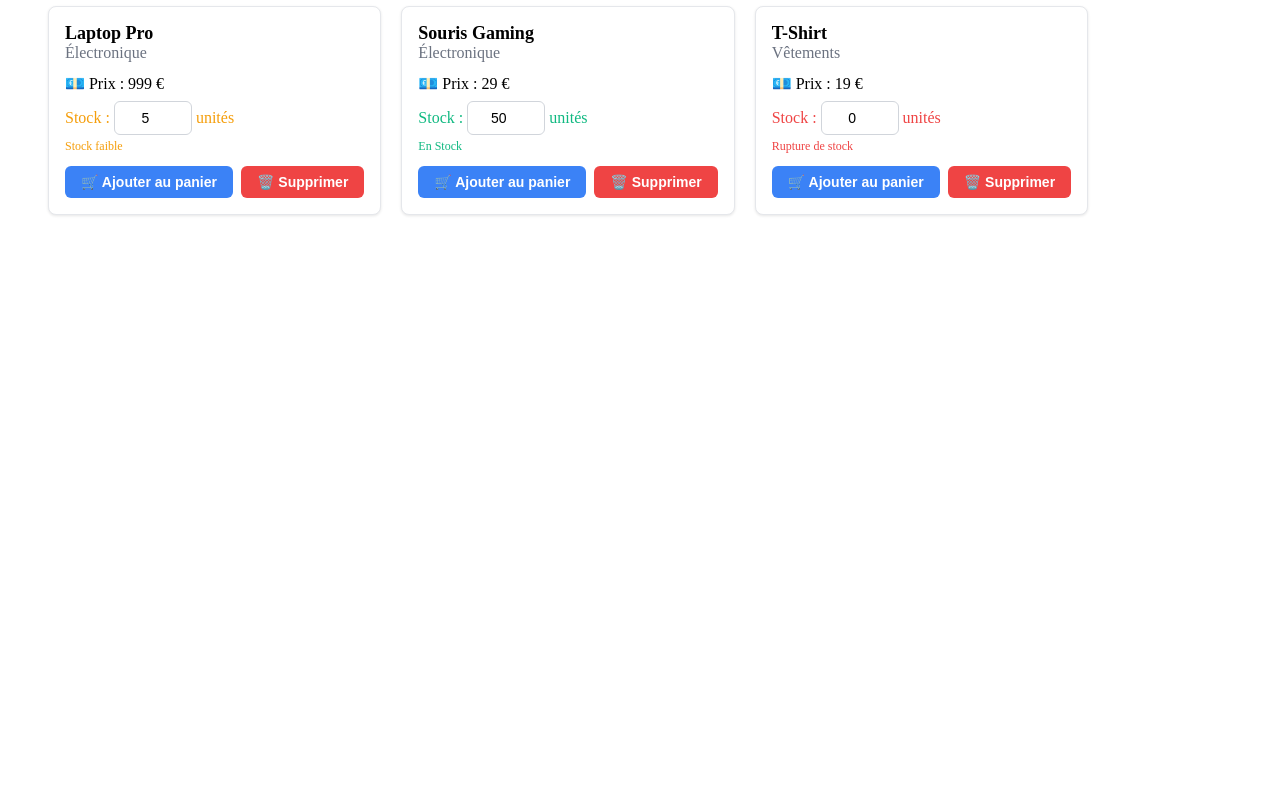
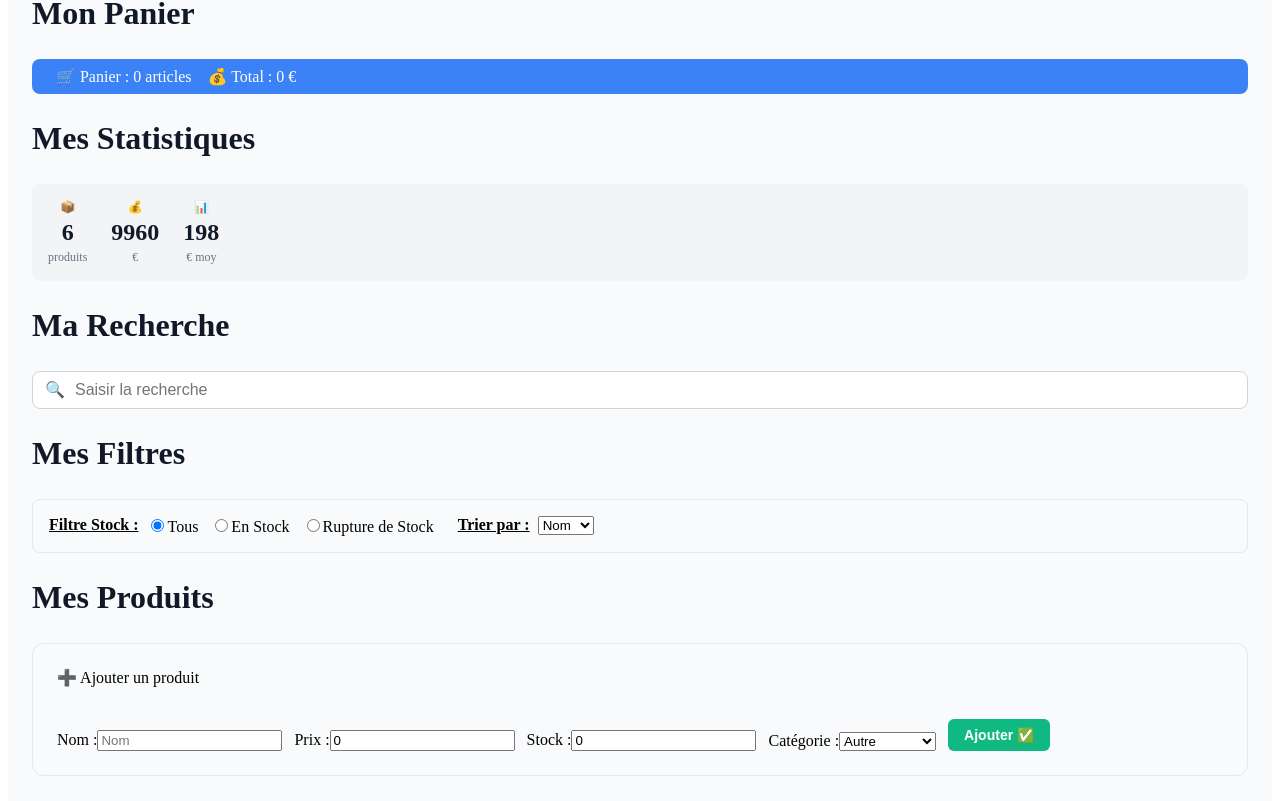
Before and after one commit to CvSi-DeV/product-manager, a React (Vite) app: page / in a window 1280 px wide. Shown: the part 122-923 px from the top of the page. Before the commit the page ends 800 px from the top, so only its background shows below. Built offline with nearby package versions, Linux system fonts and the light colour scheme.

Commit message:
feat: complete App.tsx integration - product manager v1 + minor fixes

```diff
--- a/src/App.tsx
+++ b/src/App.tsx
@@ -1,16 +1,49 @@
 import { useState } from 'react';
-import type { Product } from './types/Product';
+import { appContainer, h2Title, productCountSpan, productGrill } from './styles/theme';
+import { type ProductFilterStock, type ProductSortBy, type Product } from './types/Product';
+import { INITIAL_PRODUCTS } from './data/initialDatas';
 import ProductCard from './components/ProductCard';
+import Cart from './components/Cart';
+import Statistics from './components/Statistics';
+import SearchBar from './components/SearchBar';
+import FilterPanel from './components/FilterPanel';
+import ProductForm from './components/ProductForm';
 
 function App() {
-  const [products, setProducts] = useState<Product[]>([
-    { id: 1, name: "Laptop Pro", price: 999, stock: 5, category: "Électronique" },
-    { id: 2, name: "Souris Gaming", price: 29, stock: 50, category: "Électronique" },
-    { id: 3, name: "T-Shirt", price: 19, stock: 0, category: "Vêtements" }
-  ]);
+  //STATES
+  //Products
+  const [products, setProducts] = useState<Product[]>(INITIAL_PRODUCTS);
+
+  //Cart
+  const [productsInCart, setProductsInCart] = useState<number[]>([]);
+
+  //Search
+  const [searchedTerm, setSearchedTerm] = useState('');
+
+  //FilterPanel
+  const [filterStock, setFilterStock] = useState<ProductFilterStock>("all");
+  const [sortBy, setSortBy] = useState<ProductSortBy>('name');
+
+  //ProductForm
+  const handleAddProduct = (product: Omit<Product, 'id'>) => {
+    //Déterminer un nouvel Id
+    const newId = Math.max(...products.map(p => p.id), 0) + 1;
+
+    //Créer un nouveau produit
+    const newProduct = { ...product, id: newId };
+
+    //Ajouter le nouveau produit à la liste
+    setProducts([...products, newProduct]);
+  };
 
   const handleAddToCart = (id: number) => {
+    const productToCart = products.find(p => (p.id === id));
+    if (!productToCart) {
+      return console.log(`Produit inexistant '${id}': impossible d'ajouter au panier`);
+    }
+    setProductsInCart([...productsInCart, id]);
     console.log("Ajout panier:", id);
+    console.log("panier: ", productsInCart);
   };
 
   const handleDelete = (id: number) => {
@@ -23,21 +56,60 @@
     ));
   };
 
+  // Rechercher par le nom
+  const searchedProducts = products.filter((product) => (product.name.toLowerCase().includes(searchedTerm.toLowerCase())));
+
+  // Filtrer par le stock
+  const filteredProducts = searchedProducts.filter((p) => {
+    if (filterStock === 'inStock') return p.stock > 0;
+    if (filterStock === 'outOfStock') return p.stock === 0;
+    return true;  // 'all'
+  });
+
+  // tri par le critère
+  const sortedProducts = [...filteredProducts].sort((p1, p2) => {
+    if (sortBy === 'name')
+      return p1.name.localeCompare(p2.name);
+
+    if (sortBy === 'price')
+      return p1.price - p2.price;
+
+    if (sortBy === 'stock')
+      return p1.stock - p2.stock
+
+    return 0;
+  });
+
   return (
-    <div style={{ padding: '40px' }}>
+    <div style={appContainer}>
       <h1>Product Manager</h1>
-      <div style={{ display: 'flex', gap: '20px', flexWrap: 'wrap' }}>
-        {products.map(product => (
-          <ProductCard
-            key={product.id}
-            product={product}
-            onAddToCart={handleAddToCart}
-            onDelete={handleDelete}
-            onUpdateStock={handleUpdateStock}
-          />
-        ))}
+      <div>
+        <h2 style={h2Title}>Mon Panier</h2>
+        <Cart cart={productsInCart} products={products} />
       </div>
       <div>
+        <h2 style={h2Title}>Mes Statistiques</h2>
+        <Statistics products={products} />
+      </div>
+      <div>
+        <h2 style={h2Title}>Ma Recherche</h2>
+        <SearchBar searchTerm={searchedTerm} onSearchChange={setSearchedTerm} />
+      </div>
+      <div>
+        <h2 style={h2Title}>Mes Filtres</h2>
+        <FilterPanel filterStock={filterStock} onFilterStock={setFilterStock} sortBy={sortBy} onSortBy={setSortBy} />
+      </div>
+      <div>
+        <h2 style={h2Title}>Mes Produits</h2>
+        <ProductForm onAddProduct={handleAddProduct} />
+        <span style={productCountSpan}>
+          {sortedProducts.length === 1 ? `${sortedProducts.length} produit affiché` : `${sortedProducts.length} produits affichés`}
+        </span>
+        <div style={productGrill}>
+          {sortedProducts.map(
+            (product) => <ProductCard key={product.id} product={product} onAddToCart={handleAddToCart} onDelete={handleDelete} onUpdateStock={handleUpdateStock} />
+          )}
+        </div>
       </div>
     </div>
   );
--- a/src/components/FilterPanel.tsx
+++ b/src/components/FilterPanel.tsx
@@ -1,5 +1,5 @@
 import type { ProductFilterStock, ProductSortBy } from "../types/Product";
-import { filterPanelContainer, inputRadioFilterPanel } from "../styles/theme";
+import { filterPanelContainer, inputRadioFilterPanel, spacing } from "../styles/theme";
 
 interface FilterPanelProps {
     filterStock: ProductFilterStock;
@@ -11,7 +11,10 @@
 function FilterPanel({ filterStock, onFilterStock, sortBy, onSortBy }: FilterPanelProps) {
     return (
         <div style={filterPanelContainer}>
-            <label>Filtre Stock</label>
+            <div style={{display:'flex'}}>
+                <span style={{ fontWeight: '600', marginRight: spacing.sm }}>
+                    <u>Filtre Stock : </u>
+                </span>
                 <div style={inputRadioFilterPanel}>
                     <label>
                         <input type="radio" name="filterStock" value='all' checked={filterStock === 'all'}
@@ -26,14 +29,19 @@
                             onChange={(e) => onFilterStock(e.currentTarget.value as ProductFilterStock)} />
                         Rupture de Stock</label>
                 </div>
+            </div>
+            <div style={{display:'flex'}}>
+                <span style={{ fontWeight: '600', marginRight: spacing.sm }}>
+                    <u>Trier par :</u>
+                </span>
                 <div>
-                <label>Trier par : </label>
                     <select value={sortBy} onChange={(e) => { onSortBy(e.currentTarget.value as ProductSortBy) }}>
                         <option value="name">Nom</option>
                         <option value="price">Prix</option>
                         <option value="stock">Stock</option>
                     </select>
                 </div>
+            </div>
         </div >);
 }
 export default FilterPanel;
--- a/src/components/ProductCard.tsx
+++ b/src/components/ProductCard.tsx
@@ -56,7 +56,7 @@
                     min={0}
                     value={product.stock}
                     onChange={
-                        (e) => onUpdateStock(product.id, Number.parseInt(e.currentTarget.value, 10))
+                        (e) => onUpdateStock(product.id, Number.parseInt(e.currentTarget.value, 10) || 0)
                     } />
                 <span> unités </span>
                 <div style={{ fontSize: '12px', marginTop: spacing.xs }}>
--- a/src/components/ProductForm.tsx
+++ b/src/components/ProductForm.tsx
@@ -6,6 +6,11 @@
     onAddProduct: (product: Omit<Product, 'id'>) => void;
 }
 
+//Tools
+const capitalizeFirst = (str: string) => {
+    if (str.length === 0) return str;
+    return (str.slice(0, 1).toUpperCase() + str.slice(1));
+}
 function ProductForm({ onAddProduct }: ProductFormProps) {
     const [name, setName] = useState('');
     const [price, setPrice] = useState(0);
@@ -53,15 +58,25 @@
                 flexWrap: 'wrap',
                 alignItems: 'flex-end'
             }}>
-                <input placeholder='Nom' type="text" id="name" value={name} onChange={(e) => setName(e.currentTarget.value)} />
-                <input placeholder='Prix' type="number" id="price" value={price} onChange={(e) => setPrice(Number(e.currentTarget.value))} min={0} />
-                <input placeholder='Stock' type="number" id="stock" value={stock} onChange={(e) => setStock(Number(e.currentTarget.value))} min={0} />
+                <label>Nom :
+                    <input placeholder='Nom' type="text" value={name} onChange={(e) => {
+                        setName(capitalizeFirst(e.currentTarget.value))
+                    }} />
+                </label>
+                <label>Prix :
+                    <input placeholder='Prix' type="number" value={price} onChange={(e) => setPrice(Number(e.currentTarget.value))} min={0} />
+                </label>
+                <label>Stock :
+                    <input placeholder='Stock' type="number" value={stock} onChange={(e) => setStock(Number(e.currentTarget.value))} min={0} />
+                </label>
+                <label> Catégorie :
                     <select value={category} onChange={(e) => setCategory(e.currentTarget.value as Category)}>
                         <option value="Électronique">Electronique</option>
                         <option value="Vêtements">Vêtements</option>
                         <option value="Alimentation">Alimentation</option>
                         <option value="Autre">Autre</option>
                     </select>
+                </label>
                 <button style={{
                     ...button,
                     backgroundColor: colors.success,
--- /dev/null
+++ b/src/data/initialDatas.ts
@@ -0,0 +1,11 @@
+import type { Product } from "../types/Product";
+
+// POUR LES TESTS
+ export const INITIAL_PRODUCTS: Product[] = [
+    { id: 1, name: "Laptop Pro", price: 999, stock: 5, category: "Électronique" },
+    { id: 2, name: "Souris Gaming", price: 29, stock: 50, category: "Électronique" },
+    { id: 3, name: "T-Shirt", price: 19, stock: 0, category: "Vêtements" },
+    { id: 4, name: "Jean", price: 49, stock: 15, category: "Vêtements" },
+    { id: 5, name: "Café Premium", price: 12, stock: 100, category: "Alimentation" },
+    { id: 6, name: "Clavier Mécanique", price: 79, stock: 20, category: "Électronique" }
+  ];
--- a/src/styles/theme.ts
+++ b/src/styles/theme.ts
@@ -152,3 +152,27 @@
     fontWeight: '700',
     color: colors.gray[900]
 }
+
+export const appContainer = {
+    padding: spacing.xl,
+    backgroundColor: colors.gray[50],
+    minHeight: '100vh'
+}
+
+export const h2Title = {
+    fontSize: '32px',
+    fontWeight: '700',
+    color: colors.gray[900]
+}
+
+export const productCountSpan = {
+    color: colors.gray[500],
+    marginBottom: spacing.lg,
+    fontSize: '14px'
+}
+
+export const productGrill = {
+    display: 'flex',
+    flexWrap: 'wrap' as const,
+    gap: spacing.xl
+}
```
Also changed, not shown: src/types/Product.ts (line endings or trailing spaces). Lines whose indentation alone changed are shown as unchanged.
